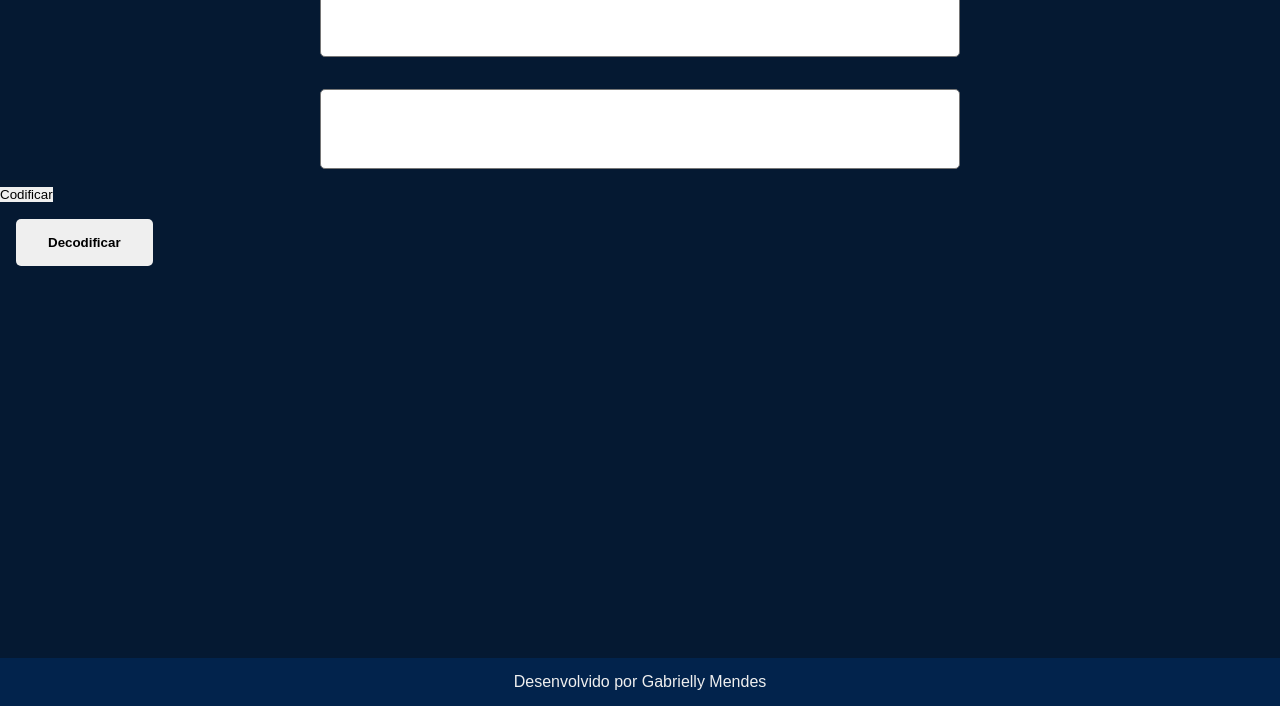
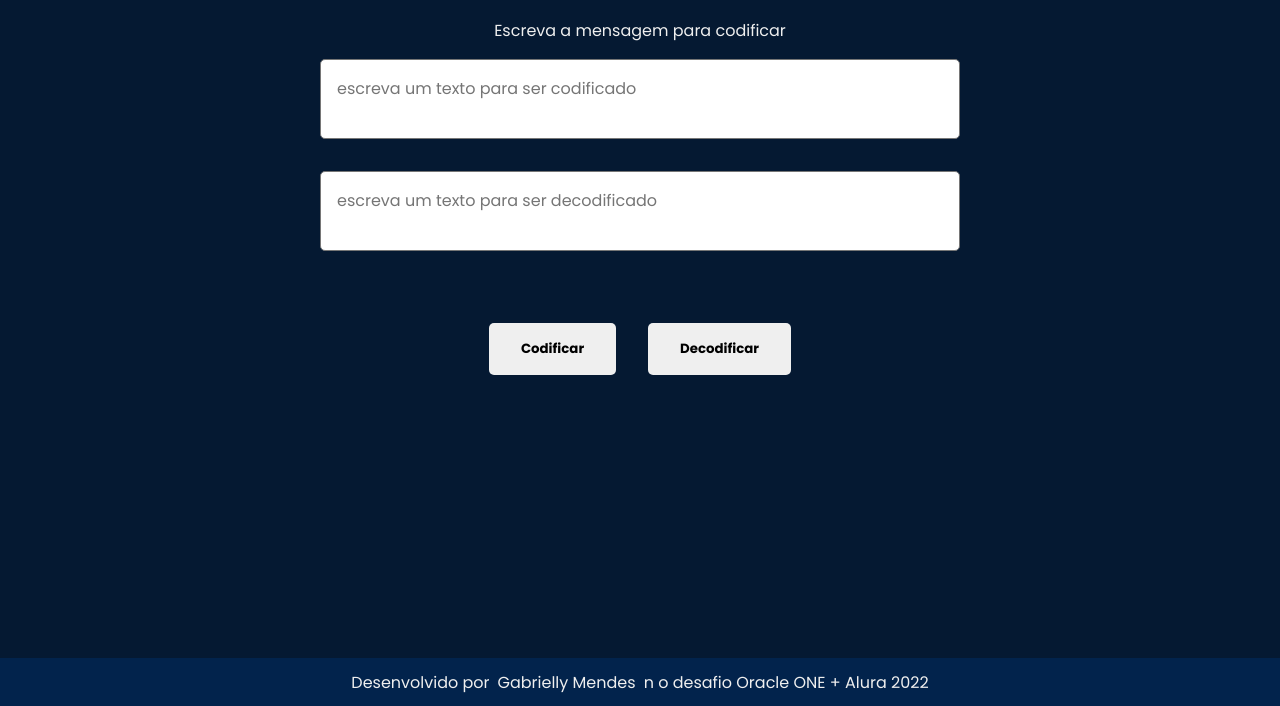
Before and after one commit to gabimendesh/oracle-alura-challenge, a website with bundled scripts: page src/index.html in a window 1280 px wide. Shown: the part 94-800 px from the top of the page. Built offline with nearby package versions, Linux system fonts and the light colour scheme.

Commit message:
refatorado

```diff
--- a/src/index.html
+++ b/src/index.html
@@ -1,52 +1,64 @@
 <!DOCTYPE html>
-<html lang="en">
+<html lang="pt-br">
   <head>
     <meta charset="UTF-8" />
     <meta http-equiv="X-UA-Compatible" content="IE=edge" />
     <meta name="viewport" content="width=device-width, initial-scale=1.0" />
+    <link
+      href="https://fonts.googleapis.com/css2?family=Poppins:wght@400;700&display=swap"
+      rel="stylesheet"
+    />
     <link rel="stylesheet" href="style.css" />
-    <title>Cripto</title>
+    <title>CifraMensagem</title>
   </head>
   <body>
-    <header>
-      <h1>Hello Cripto</h1>
+    <header class="header">
+      <h1 class="header__title">CifraMensagem</h1>
     </header>
     <main>
-      <div>
+      <div class="container">
         <section>
           <div class="container__cipher">
-            <p>Escreva a mensagem para codificar</p>
+            <p class="container__subtitle">Escreva a mensagem para codificar</p>
             <textarea
-              class="container__cipher--code"
-              name=""
-              id=""
-              cols="30"
-              rows="10"
+            class="container__cipher--encode"
+              autocomplete="off"
+              maxlength="1000"
+              minlenght="1"
+              placeholder="Escreva um texto para ser codificado"
+              required
+            ></textarea>
+            <textarea
+            class="container__cipher--decode"
+              autocomplete="off"
+              maxlength="1000"
+              minlenght="1"
+              placeholder="Escreva um texto para ser decodificado"
+              required
             ></textarea>
           </div>
-          <div class="container__cipher">
-            <textarea
-              class="container__cipher--decode"
-              name=""
-              id=""
-              cols="30"
-              rows="10"
-            ></textarea>
-          </div>
-          <div class="container__cipher--decode">
-            <button type="button" class="container__button--code">
+          <div class="container__button">
+            <button type="button" class="container__button--encode">
               Codificar
             </button>
-          </div>
-          <div>
             <button type="button" class="container__button--decode">
               Decodificar
             </button>
+          <div>
           </div>
         </section>
       </div>
     </main>
-    <footer>Desenvolvido por Gabrielly Mendes</footer>
+    <footer>
+      Desenvolvido por
+      <a
+      href="https://github.com/gabimendesh"
+      target="_blank"
+      >
+      Gabrielly Mendes
+    </a> n
+    o desafio Oracle ONE + Alura 2022
+    </footer>
     <script src="../app.js" type="module"></script>
   </body>
 </html>
```
